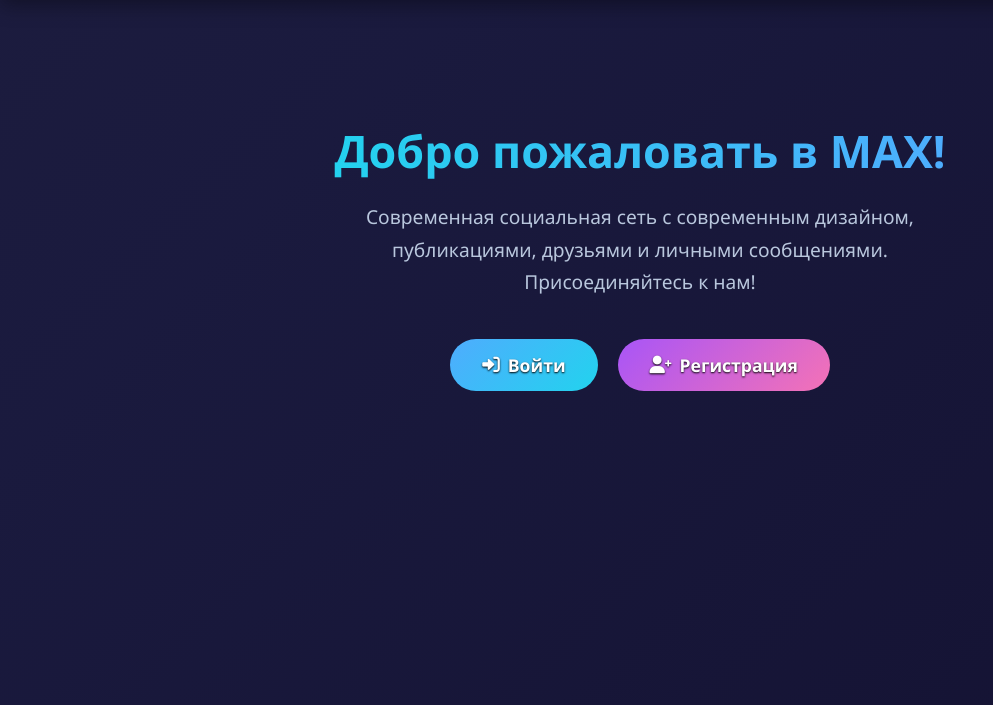
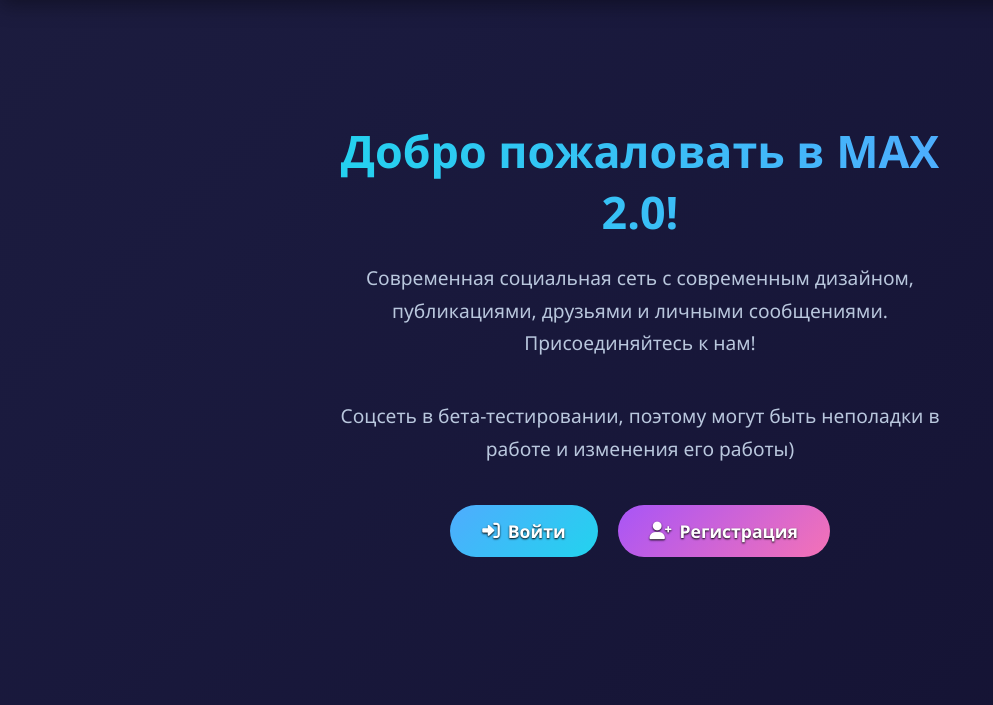
Before and after one commit to SnipGOAT/Strelnikov-COURSEWORKONTOPIC9, a Flask app: page / in a window 1280 px wide. Shown: the part 71-776 px from the top of the page, without its empty margins (0-993 px from the left). Run offline with Flask 3, Linux system fonts and the light colour scheme.

Commit message:
Update index.html

```diff
--- a/social-network-web/templates/index.html
+++ b/social-network-web/templates/index.html
@@ -3,10 +3,13 @@
 
 {% if landing %}
     <div class="landing">
-        <h1>Добро пожаловать в MAX!</h1>
+        <h1>Добро пожаловать в MAX 2.0!</h1>
         <p class="landing-text">
             Современная социальная сеть с современным дизайном, публикациями,
             друзьями и личными сообщениями. Присоединяйтесь к нам!
+        </p>
+        <p class="landing-text">
+            Соцсеть в бета-тестировании, поэтому могут быть неполадки в работе и изменения его работы)
         </p>
         <div class="landing-buttons">
             <a href="/login" class="btn btn-primary"><i class="fas fa-sign-in-alt"></i> Войти</a>
@@ -19,9 +22,11 @@
         {% for item in feed %}
             <div class="post">
                 <div class="post-header">
-                    <div class="avatar">{{ item.author[0] }}</div>
+                    <a href="/user/{{ item.author_id }}" class="avatar-link">
+                        <div class="avatar">{{ item.author[0] }}</div>
+                    </a>
                     <div>
-                        <div class="post-author">{{ item.author }}</div>
+                        <a href="/user/{{ item.author_id }}" class="post-author-link">{{ item.author }}</a>
                         <div class="post-time">{{ item.post.timestamp }}</div>
                     </div>
                 </div>
```
